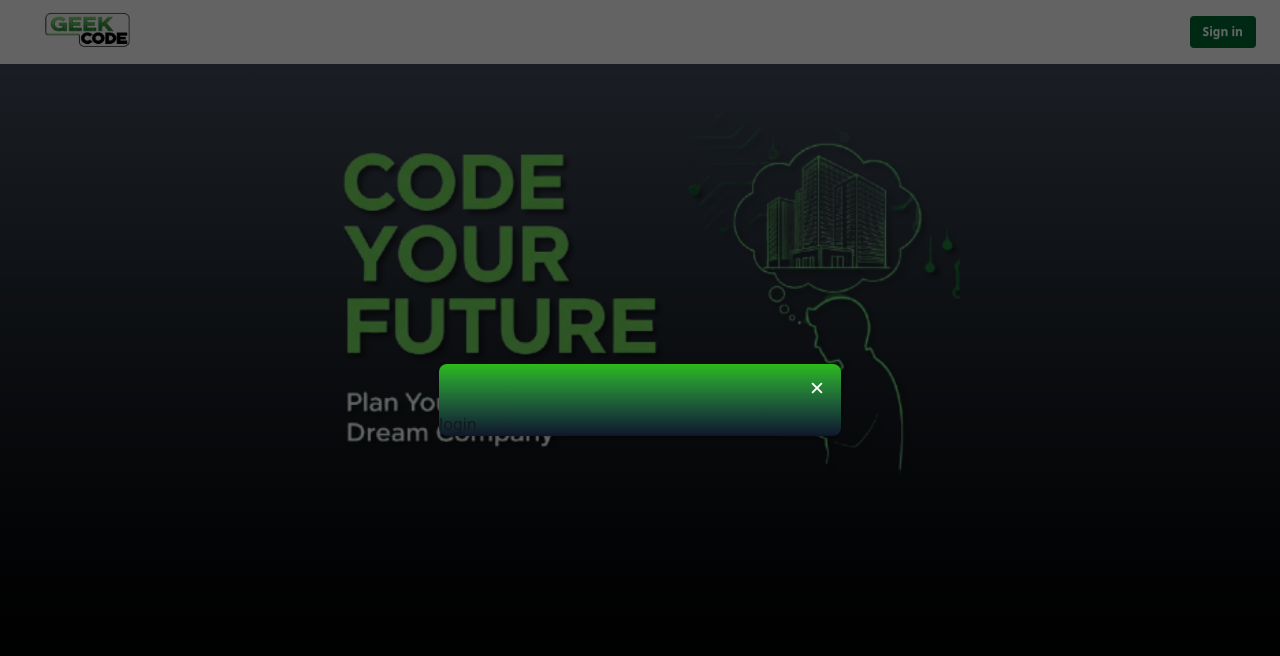
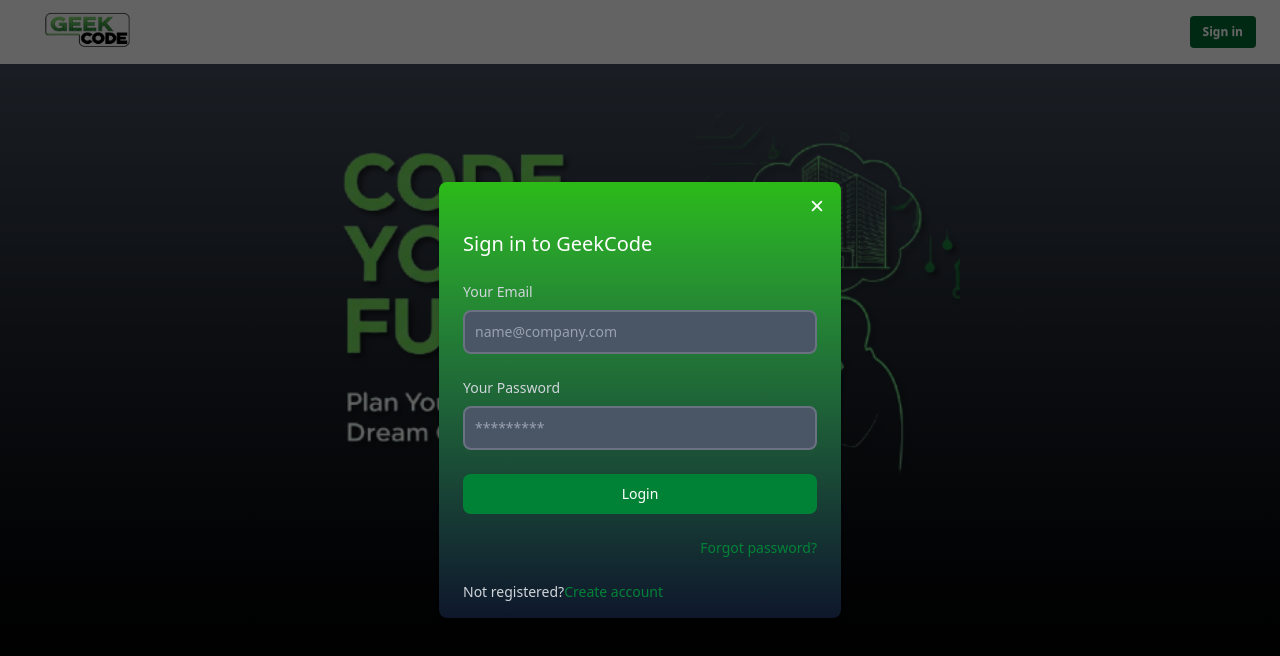
Before and after one commit to prakhar-srivastavaa/GeekCode, a Next.js app in the folder geekcode/: page /auth in a window 1280 px wide. Shown: the top 656 px of the page. Built offline with nearby package versions, Linux system fonts and the light colour scheme.

Commit message:
login page created

```diff
--- a/geekcode/src/Components/Modals/Login.tsx
+++ b/geekcode/src/Components/Modals/Login.tsx
@@ -4,8 +4,52 @@ type LoginProps = {
 
 };
 
-const Login:React.FC<LoginProps> = () => {
+const Login: React.FC<LoginProps> = () => {
 
-    return <div>login</div>
+    return (
+        <form className='space-y-6 px-6 pb-4'>
+            <h3 className='text-xl font-medium text-white'>
+                Sign in to GeekCode
+            </h3>
+            <div>
+                <label htmlFor="email" className='text-sm font-medium block mb-2 text-gray-300'>
+                    Your Email
+                </label>
+                <input type="email"
+                    name="email"
+                    id="email"
+                    className='border-2 outline-none sm:text-sm rounded-lg focus:ring-blue-500 focus:border-blue-500 block w-full p-2.5 bg-gray-600 border-gray-500 placeholder-gray-400 text-white'
+                    placeholder='name@company.com'
+                />
+            </div>
+            <div>
+                <label htmlFor="password" className='text-sm font-medium block mb-2 text-gray-300'>
+                    Your Password
+                </label>
+                <input type="password"
+                    name="password"
+                    id="password"
+                    className='border-2 outline-none sm:text-sm rounded-lg focus:ring-blue-500 focus:border-blue-500 block w-full p-2.5 bg-gray-600 border-gray-500 placeholder-gray-400 text-white'
+                    placeholder='*********'
+                />
+            </div>
+
+            <button type='submit' className='w-full text-white bg-green-700 hover:bg-green-800 focus:ring-4 focus:outline-none focus:ring-green-300 font-medium rounded-lg text-sm px-5 py-2.5 text-center'>
+                Login
+            </button>
+            <button className='flex w-full justify-end'>
+                <a href='#' className='text-sm text-green-700 hover:underline w-full text-right'>
+                    Forgot password?
+                </a>
+            </button>
+            <div className='text-sm font-medium text-gray-300'>
+                Not registered?
+                <a></a>
+                <a href='#' className=' text-green-700 hover:underline w-full'>
+                    Create account
+                </a>
+            </div>
+        </form>
+    )
 }
 export default Login;
--- a/geekcode/src/Components/Navbar/Navbar.tsx
+++ b/geekcode/src/Components/Navbar/Navbar.tsx
@@ -16,7 +16,7 @@ const Navbar: React.FC<NavbarProps> = () => {
         {/* add herif link/auth-login when clicked button signin*/}
         <div className="navbar-end">
           <Link href="/auth-login">
-          <button className="btn btn-sm btn-ghost bg-green-800 hover:bg-green-700 text-white">Sign in</button>
+          <button className="btn btn-sm btn-ghost bg-green-800 hover:bg-green-700 text-white transition duration-300 ease-in-out">Sign in</button>
 </Link>
           {/* <a className="btn btn-sm btn-ghost bg-green-800 hover:bg-green-700 text-white">Sign in</a> */}
         </div>
```
